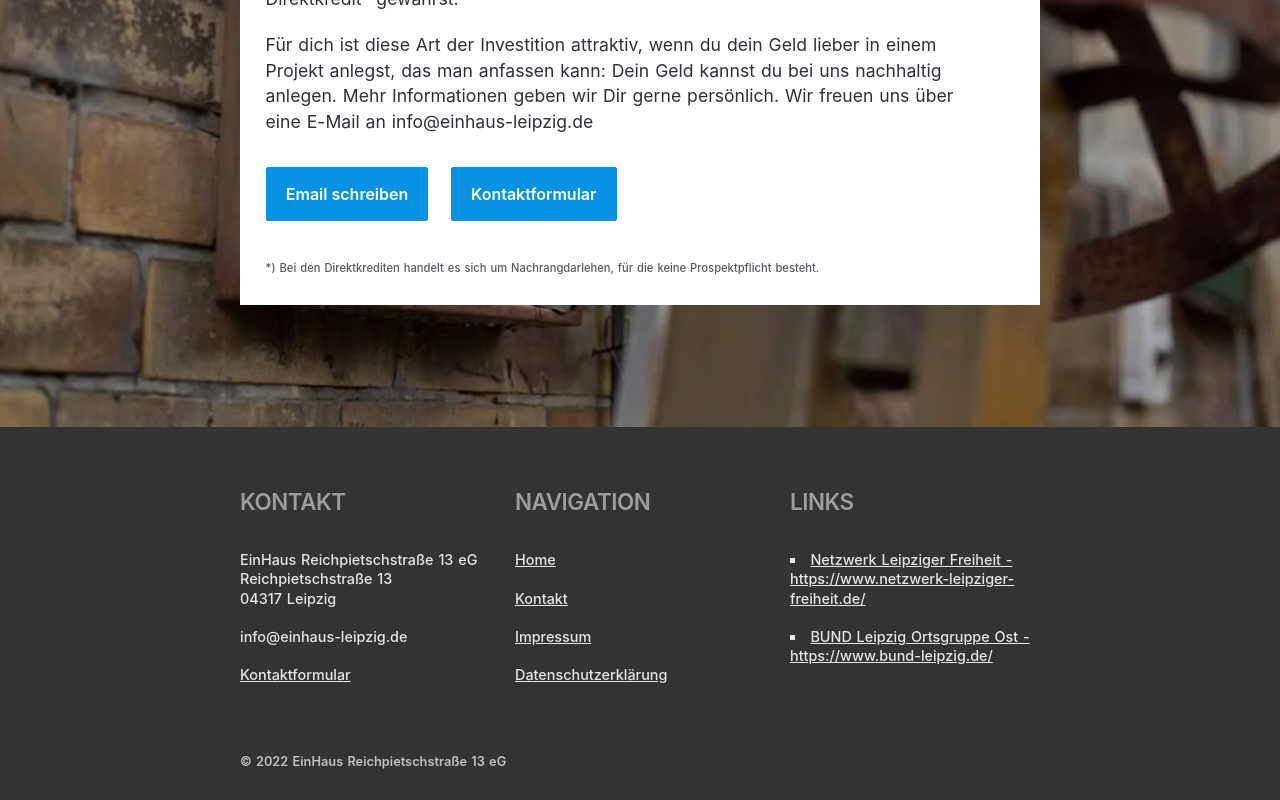
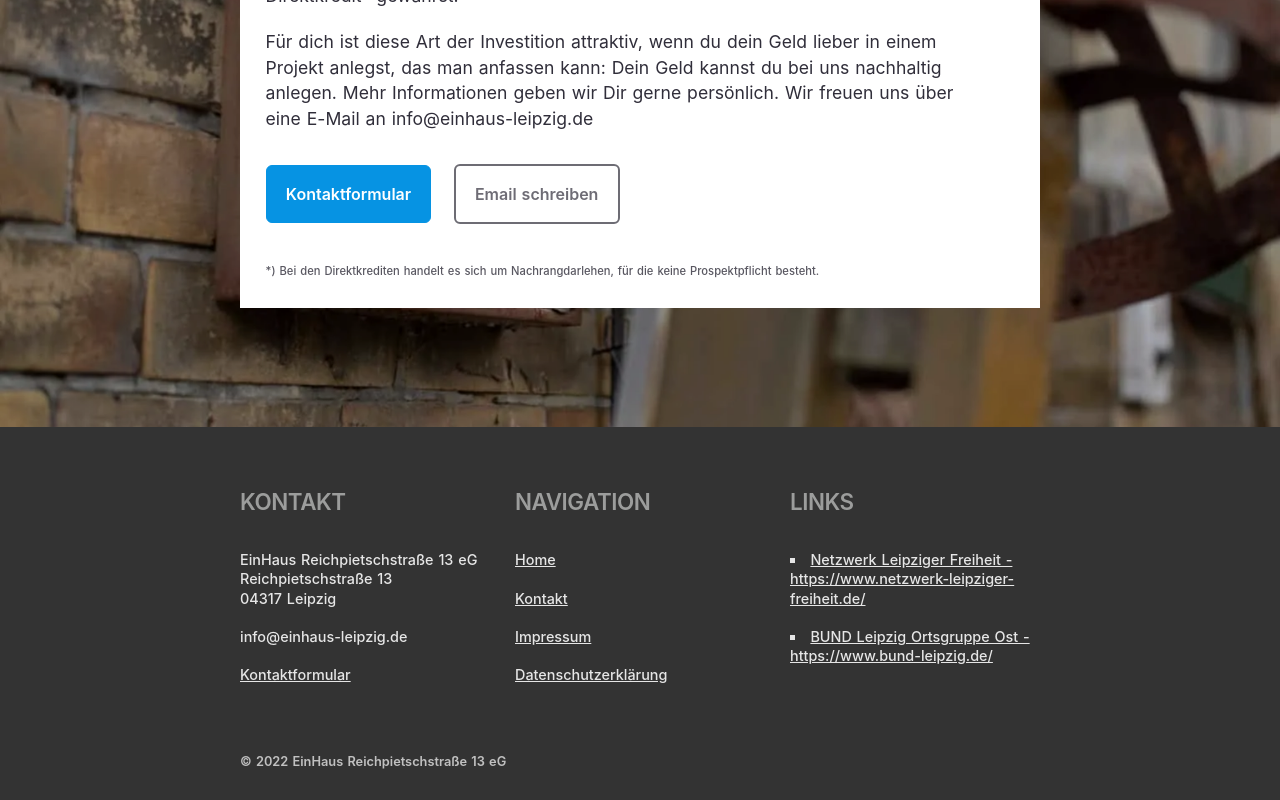
Before and after one commit to 3vincent/einhaus-leipzig, a Nuxt app: page / in a window 1280 px wide. Shown: the part 4373-5173 px from the top of the page. Built offline with nearby package versions, Linux system fonts and the light colour scheme.

Commit message:
Revamp buttons as modules and respect cta logic (primary, secondary)

```diff
--- a/assets/styles/general/basic-elements.scss
+++ b/assets/styles/general/basic-elements.scss
@@ -1,23 +1,56 @@
-button {
-  background-color: var(--button-color);
-  border: 1px solid var(--button-color);
-  margin: 1.4rem 0.9rem 1.4rem 0;
+.link {
+  display: inline-block;
+
+  margin-top: 1.4rem;
+  margin-right: 0.9rem;
+  margin-bottom: 1.4rem;
+  margin-left: 0px;
+
   padding: 1rem 1.2rem;
   color: white;
-  border-radius: 2px;
+  border-radius: 6px;
   font-family: inherit;
   font-weight: 600;
   font-size: 1rem;
-  cursor: pointer;
-  touch-action: manipulation;
+
+  text-decoration: none;
 
   @media screen and (min-width: $_md) {
     margin-right: 1.4rem;
   }
+
+  &.primary {
+    background-color: var(--button-color);
+    border: 1px solid var(--button-color) !important;
+
+    &:hover {
+      background-color: var(--button-color-hightlight);
+      border-color: var(--button-color-hightlight) !important;
+      box-shadow: 0px 0px 0.4rem rgb(70 161 213 / 50%);
+    }
+  }
+
+  &.secondary {
+    background-color: transparent;
+    border: 2px solid var(--main-text-color-semidark);
+
+    &:hover {
+      // background-color: var(--button-color-hightlight);
+      border-color: var(--main-text-color-dark);
+      box-shadow: 0px 0px 0.4rem rgba(90, 90, 90, 0.5);
+      color: var(--main-text-color-dark) !important;
+    }
+  }
 }
 
-button:hover {
-  background-color: var(--button-color-hightlight);
-  border-color: var(--button-color-hightlight);
-  box-shadow: 0px 0px 0.4rem rgb(70 161 213 / 50%);
+a.primary,
+a:link.primary,
+a:visited.primary {
+  color: white !important;
 }
+
+a.secondary,
+a:link.secondary,
+a:visited.secondary {
+  color: var(--main-text-color-semidark) !important;
+}
--- a/components/landing-unterstutzung.vue
+++ b/components/landing-unterstutzung.vue
@@ -19,14 +19,10 @@
         persönlich. Wir freuen uns über eine E-Mail an info@einhaus-leipzig.de
       </p>
 
-      <div>
-        <a href="mailto:someone@yoursite.com">
-          <button type="button"> Email schreiben </button>
-        </a>
-        <NuxtLink to="/kontakt">
-          <button>Kontaktformular</button>
-        </NuxtLink>
-      </div>
+      <NuxtLink to="/kontakt" class="link primary"> Kontaktformular </NuxtLink>
+      <a href="mailto:someone@yoursite.com" class="link secondary">
+        Email schreiben
+      </a>
 
       <p>
         <small
```
